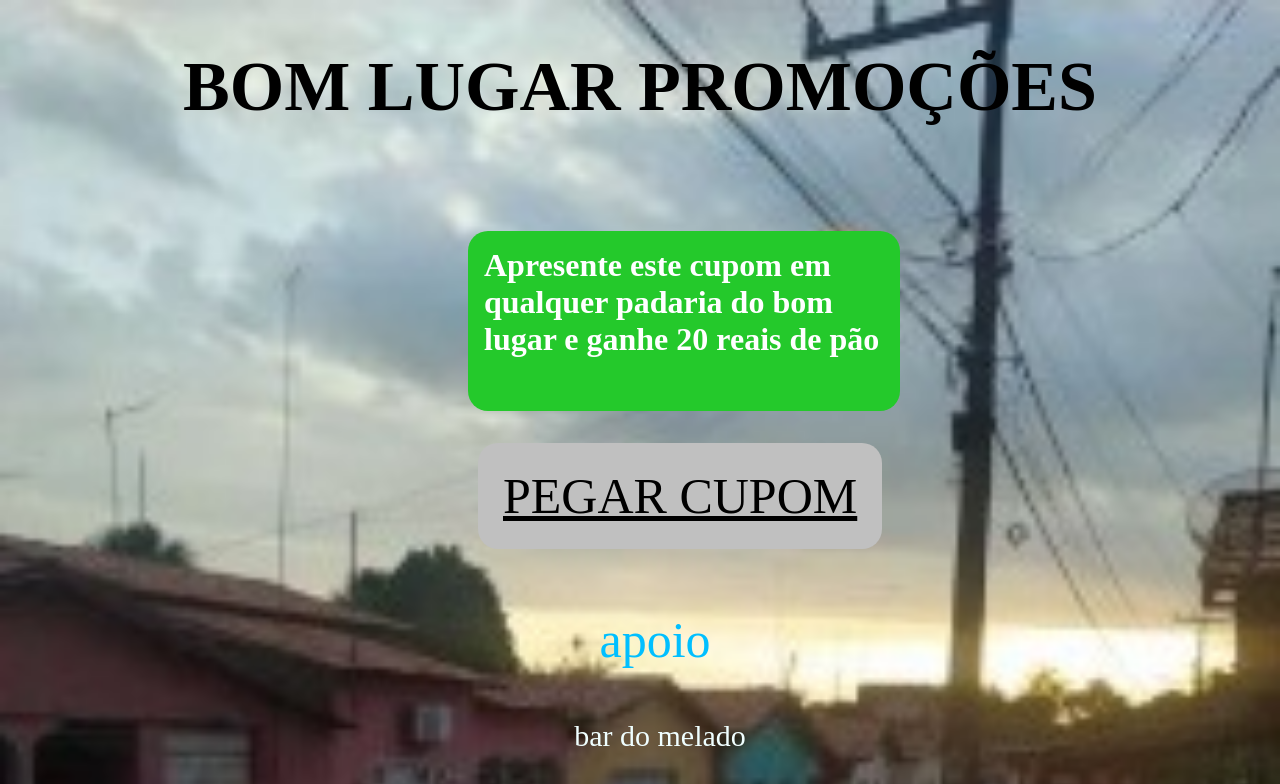
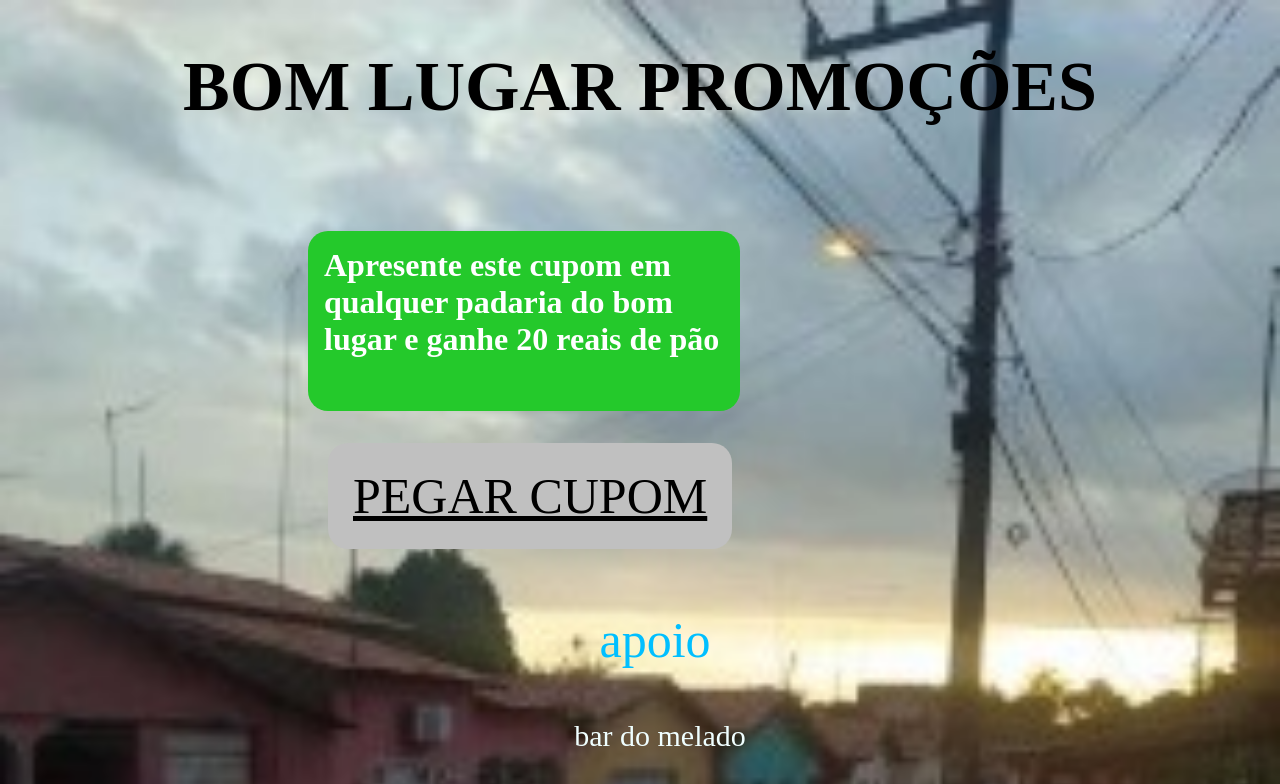
Before and after one commit to paulinhocapital/bomlugaronline, a PHP site: page / in a window 1280 px wide. Shown: the top 784 px of the page. Run offline with PHP 8.4, Linux system fonts and the light colour scheme.

Commit message:
commit inc

```diff
--- a/css/style.css
+++ b/css/style.css
@@ -11,7 +11,7 @@
 	background-color:rgb(36 201 43);
 	width: 400px;
 	height: cover;
-	margin-left: 460px;
+	margin-left: 300px;
 	padding: 0.5em;
 	border-radius: 20px;
 
@@ -21,7 +21,7 @@
 	color: black;
 	background-color:#C0C0C0;
 	width: 400px;
-	margin-left: 470px;
+	margin-left: 320px;
 	padding: 0.5em;
 	border-radius: 20px;
 
```
